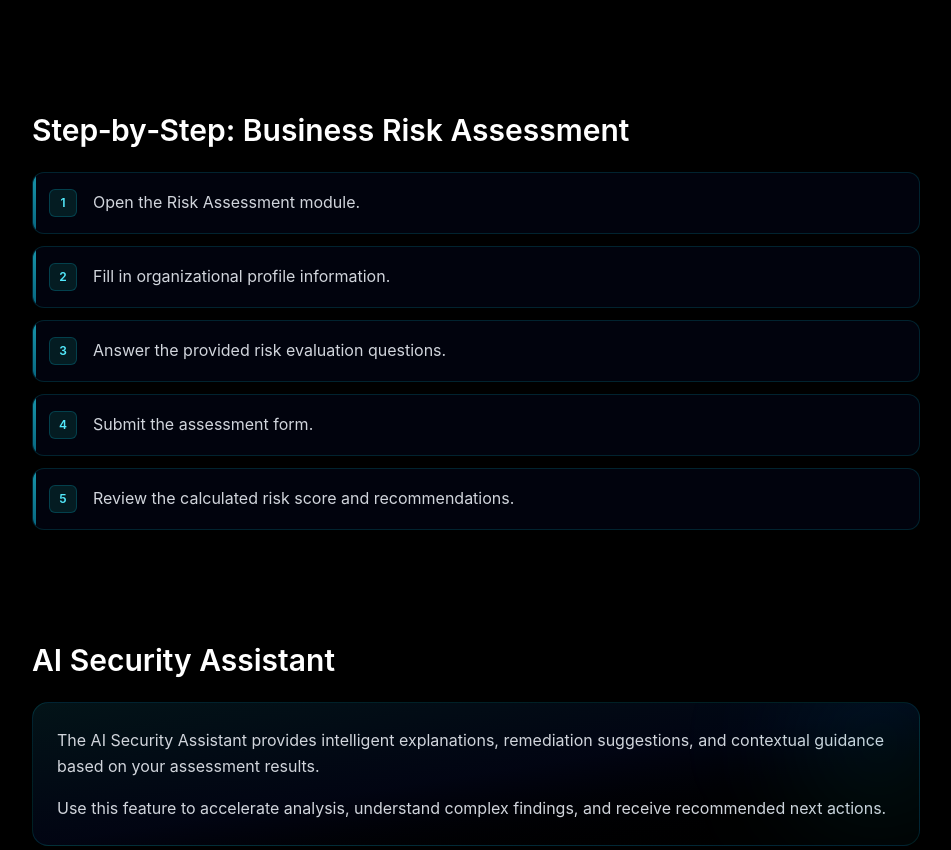
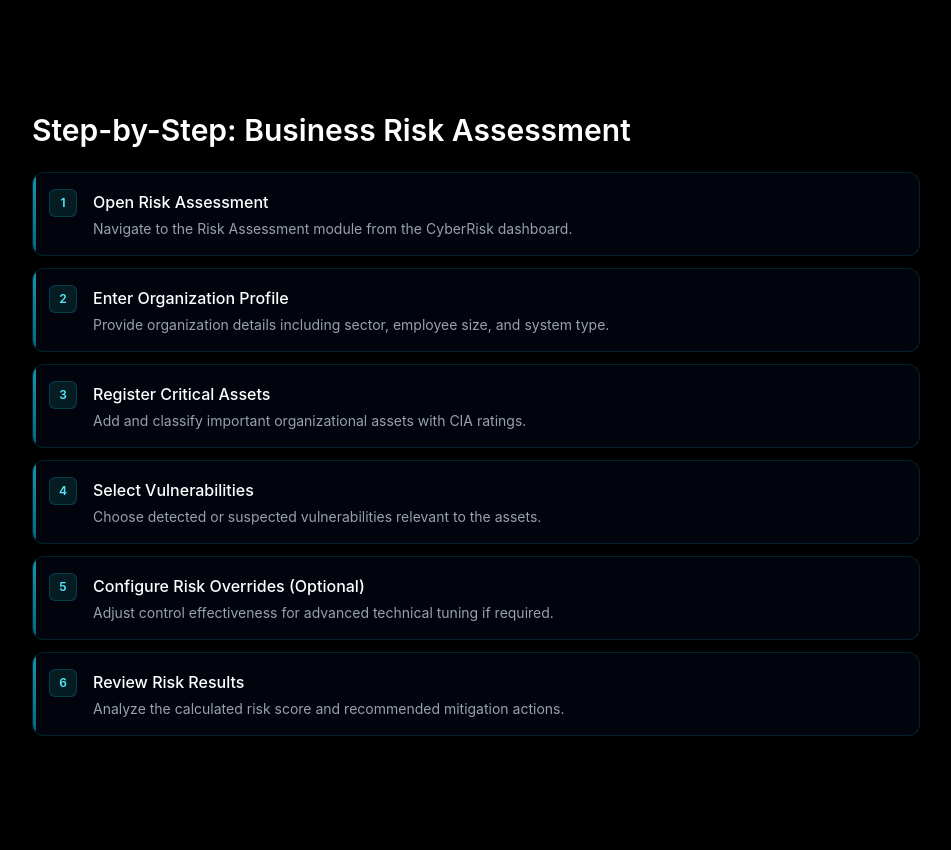
Before and after one commit to richObhasaa/CyberRIsk, a Next.js app in the folder frontend/: page /user-manual in a window 1280 px wide. Shown: the part 1950-2800 px from the top of the page, without its empty margins (312-1263 px from the left). Built offline with nearby package versions, Linux system fonts and the light colour scheme.

Commit message:
update user manual ui

```diff
--- /dev/null
+++ b/frontend/app/user-manual/components/FillingFormsSection.tsx
@@ -0,0 +1,128 @@
+"use client";
+
+import { useState } from "react";
+import {
+  Building2,
+  Database,
+  ShieldAlert,
+  Sliders,
+  ChevronDown,
+} from "lucide-react";
+import Section from "./Section";
+
+export default function FillingFormsSection() {
+  const [open, setOpen] = useState<number | null>(0);
+
+  const sections = [
+    {
+      title: "Organization Information",
+      icon: Building2,
+      items: [
+        "Organization Name",
+        "Business Sector",
+        "Employee Size",
+        "System Type",
+      ],
+    },
+    {
+      title: "Asset Registration",
+      icon: Database,
+      items: [
+        "Asset Name",
+        "Owner",
+        "Location",
+        "Asset Type",
+        "CIA Level",
+      ],
+    },
+    {
+      title: "Vulnerability Selection",
+      icon: ShieldAlert,
+      items: [
+        "Injection",
+        "Broken Authentication",
+        "Sensitive Data Exposure",
+        "Access Control Failures",
+        "Security Misconfiguration",
+        "Cross-Site Attacks",
+        "Logging & Monitoring",
+        "Dependency & Software",
+      ],
+    },
+    {
+      title: "Advanced Risk Overrides (Optional)",
+      icon: Sliders,
+      items: ["Control Effectiveness (%)"],
+    },
+  ];
+
+  return (
+    <Section id="filling-forms" title="Filling the Forms">
+      <div className="space-y-3">
+        {sections.map((section, i) => {
+          const Icon = section.icon;
+          const isOpen = open === i;
+
+          return (
+            <div
+              key={i}
+              className="group relative overflow-hidden rounded-xl border border-cyan-400/15 bg-gradient-to-br from-[#020617]/80 via-[#041c22]/70 to-[#020617]/90 backdrop-blur transition-all duration-300 hover:border-cyan-300/40"
+            >
+              {/* subtle top glow */}
+              <div className="pointer-events-none absolute inset-x-0 top-0 h-24 bg-gradient-to-b from-cyan-400/5 to-transparent" />
+
+              {/* left accent */}
+              <div className="absolute left-0 top-0 h-full w-[3px] bg-gradient-to-b from-[#22d3ee] to-[#0891b2] opacity-70 group-hover:opacity-100" />
+
+              {/* HEADER */}
+              <button
+                onClick={() => setOpen(isOpen ? null : i)}
+                className="flex w-full items-center justify-between gap-4 p-5 text-left"
+              >
+                <div className="flex items-center gap-3">
+                  <div className="flex h-9 w-9 items-center justify-center rounded-lg bg-[#041c22] border border-cyan-400/20">
+                    <Icon size={18} className="text-cyan-300" />
+                  </div>
+
+                  <span className="font-semibold text-white tracking-wide">
+                    {section.title}
+                  </span>
+                </div>
+
+                <ChevronDown
+                  size={18}
+                  className={`text-cyan-300 transition-transform duration-300 ${
+                    isOpen ? "rotate-180" : ""
+                  }`}
+                />
+              </button>
+
+              {/* CONTENT */}
+              <div
+                className={`grid transition-all duration-300 ${
+                  isOpen ? "grid-rows-[1fr]" : "grid-rows-[0fr]"
+                }`}
+              >
+                <div className="overflow-hidden">
+                  <div className="px-5 pb-5">
+                    <ul className="grid grid-cols-1 md:grid-cols-2 gap-x-6 gap-y-2 text-sm">
+                      {section.items.map((item, idx) => (
+                        <li
+                          key={idx}
+                          className="flex items-start gap-2 text-gray-300"
+                        >
+                          <span className="mt-[6px] h-1.5 w-1.5 rounded-full bg-cyan-400/70 shrink-0" />
+                          <span>{item}</span>
+                        </li>
+                      ))}
+                    </ul>
+                  </div>
+                </div>
+              </div>
+            </div>
+          );
+        })}
+      </div>
+    </Section>
+  );
+}
--- /dev/null
+++ b/frontend/app/user-manual/components/Section.tsx
@@ -0,0 +1,32 @@
+"use client";
+
+import { motion } from "framer-motion";
+
+interface SectionProps {
+  id: string;
+  title: string;
+  children: React.ReactNode;
+}
+
+export default function Section({ id, title, children }: SectionProps) {
+  return (
+    <section id={id} className="px-6 py-14">
+      <div className="max-w-6xl mx-auto">
+
+        {/* animated title */}
+        <motion.h2
+          initial={{ opacity: 0, y: 20 }}
+          whileInView={{ opacity: 1, y: 0 }}
+          viewport={{ once: true }}
+          className="text-2xl md:text-3xl font-semibold text-white mb-6"
+        >
+          {title}
+        </motion.h2>
+
+        <div className="text-gray-300 leading-relaxed space-y-4">
+          {children}
+        </div>
+      </div>
+    </section>
+  );
+}
--- a/frontend/app/user-manual/components/Sidebar.tsx
+++ b/frontend/app/user-manual/components/Sidebar.tsx
@@ -16,6 +16,7 @@ const navItems = [
     items: [
       { label: "Web Security Audit", href: "#web-audit" },
       { label: "Business Risk Assessment", href: "#business-risk" },
+      { label: "Filling Forms", href: "#filling-forms" },
     ],
   },
   {
--- a/frontend/app/user-manual/components/StatsBar.tsx
+++ /dev/null
@@ -1,44 +0,0 @@
-"use client";
-
-type StatItem = {
-  value: string;
-  label: string;
-};
-
-export default function StatsBar() {
-  const stats = [
-    { value: "70%", label: "Less Manual Communication" },
-    { value: "3–6X", label: "Higher Engagement" },
-    { value: "50%", label: "More Customer Interaction" },
-  ];
-
-  return (
-    <div
-      className="
-        w-full
-        rounded-2xl
-        border border-white/10
-        bg-gradient-to-r
-        from-[#3d0be0]/20
-        via-[#6f3be8]/15
-        to-cyan-500/10
-        backdrop-blur-xl
-        shadow-[0_0_40px_rgba(61,11,224,0.25)]
-        px-8 py-6
-      "
-    >
-      <div className="grid grid-cols-1 md:grid-cols-3 gap-6 text-center">
-        {stats.map((s) => (
-          <div key={s.label} className="space-y-1">
-            <div className="text-3xl font-bold bg-gradient-to-r from-white to-[#a09eff] bg-clip-text text-transparent">
-              {s.value}
-            </div>
-            <div className="text-xs text-gray-300">
-              {s.label}
-            </div>
-          </div>
-        ))}
-      </div>
-    </div>
-  );
-}
--- a/frontend/app/user-manual/page.tsx
+++ b/frontend/app/user-manual/page.tsx
@@ -4,6 +4,7 @@ import { motion } from "framer-motion";
 import FlipFeatureCard from "./components/FlipFeatureCard";
 import { Globe, ShieldCheck, Brain, BarChart3, Sparkles, CheckCircle2, ChevronDown } from "lucide-react";
 import { useState } from "react";
+import FillingFormsSection from "./components/FillingFormsSection";
 
 const features = [
   {
@@ -25,6 +26,33 @@ const features = [
     title: "Risk Analytics Dashboard",
     icon: BarChart3,
     desc: "Visual risk insights.",
+  },
+];
+
+const businessRiskSteps = [
+  {
+    title: "Open Risk Assessment",
+    desc: "Navigate to the Risk Assessment module from the CyberRisk dashboard.",
+  },
+  {
+    title: "Enter Organization Profile",
+    desc: "Provide organization details including sector, employee size, and system type.",
+  },
+  {
+    title: "Register Critical Assets",
+    desc: "Add and classify important organizational assets with CIA ratings.",
+  },
+  {
+    title: "Select Vulnerabilities",
+    desc: "Choose detected or suspected vulnerabilities relevant to the assets.",
+  },
+  {
+    title: "Configure Risk Overrides (Optional)",
+    desc: "Adjust control effectiveness for advanced technical tuning if required.",
+  },
+  {
+    title: "Review Risk Results",
+    desc: "Analyze the calculated risk score and recommended mitigation actions.",
   },
 ];
 
@@ -186,17 +214,10 @@ export default function CyberRiskUserManual() {
 {/* ================= BUSINESS RISK ================= */}
 <Section
   id="business-risk"
-        title="Step‑by‑Step: Business Risk Assessment"
+  title="Step-by-Step: Business Risk Assessment"
 >
   <div className="space-y-3">
-
-  {[
-    "Open the Risk Assessment module.",
-    "Fill in organizational profile information.",
-    "Answer the provided risk evaluation questions.",
-    "Submit the assessment form.",
-    "Review the calculated risk score and recommendations.",
- ].map((step, i) => (
+    {businessRiskSteps.map((step, i) => (
       <div
         key={i}
         className="group relative overflow-hidden rounded-xl border border-cyan-400/15 bg-[#020617]/60 backdrop-blur transition-all duration-300 hover:border-cyan-300/40 hover:bg-[#041c22]/70"
@@ -211,16 +232,22 @@ export default function CyberRiskUserManual() {
           </div>
 
           {/* text */}
-                <p className="text-gray-300 leading-relaxed">
-                {step}
+          <div>
+            <p className="text-white font-medium">
+              {step.title}
+            </p>
+            <p className="text-gray-400 text-sm mt-1">
+              {step.desc}
             </p>
           </div>
         </div>
+      </div>
     ))}
-
   </div>
 </Section>
 
+      {/* ================= FILLING FORMS ================= */}
+<FillingFormsSection />
       {/* ================= AI FEATURE ================= */}
       <Section id="ai" title="AI Security Assistant">
         <div className="relative overflow-hidden rounded-2xl border border-cyan-400/15 bg-gradient-to-br from-[#041c22]/70 via-[#020617]/80 to-black p-6 backdrop-blur">
```
Lines whose indentation alone changed are shown as unchanged.
